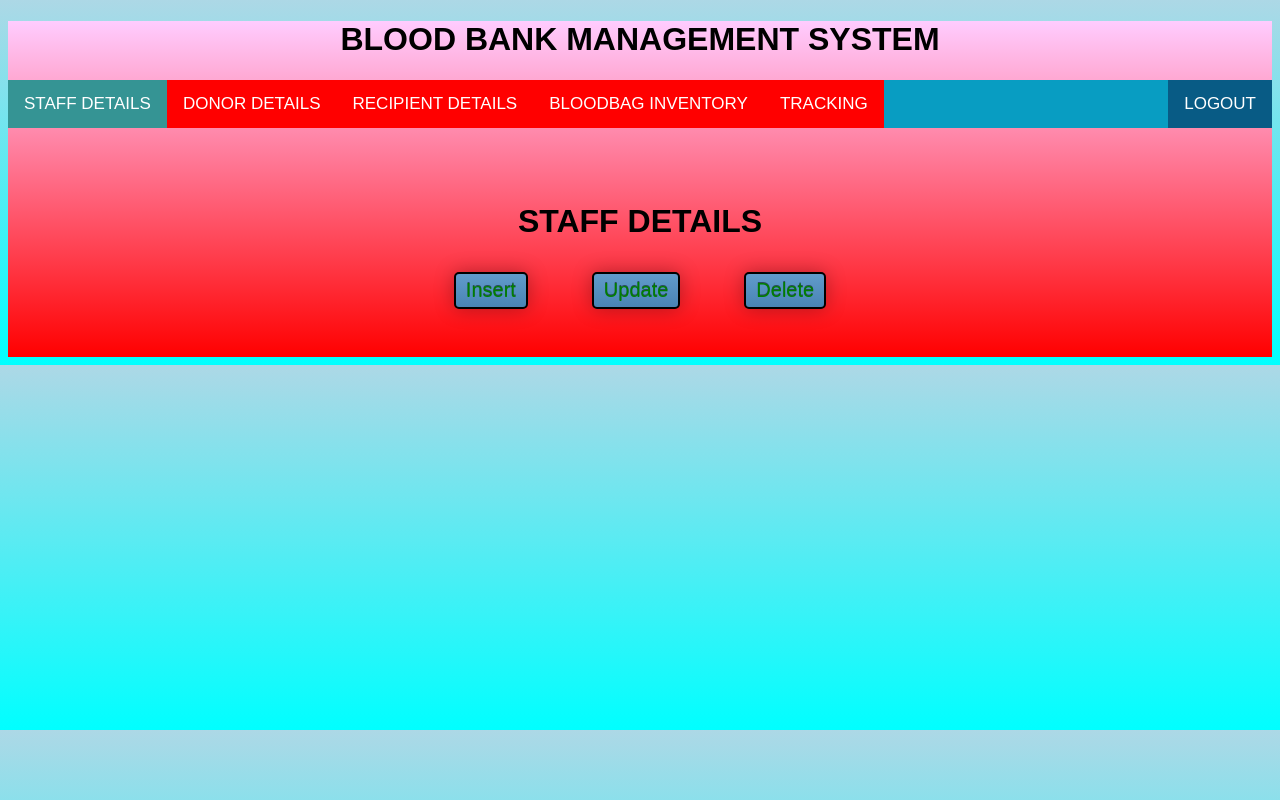
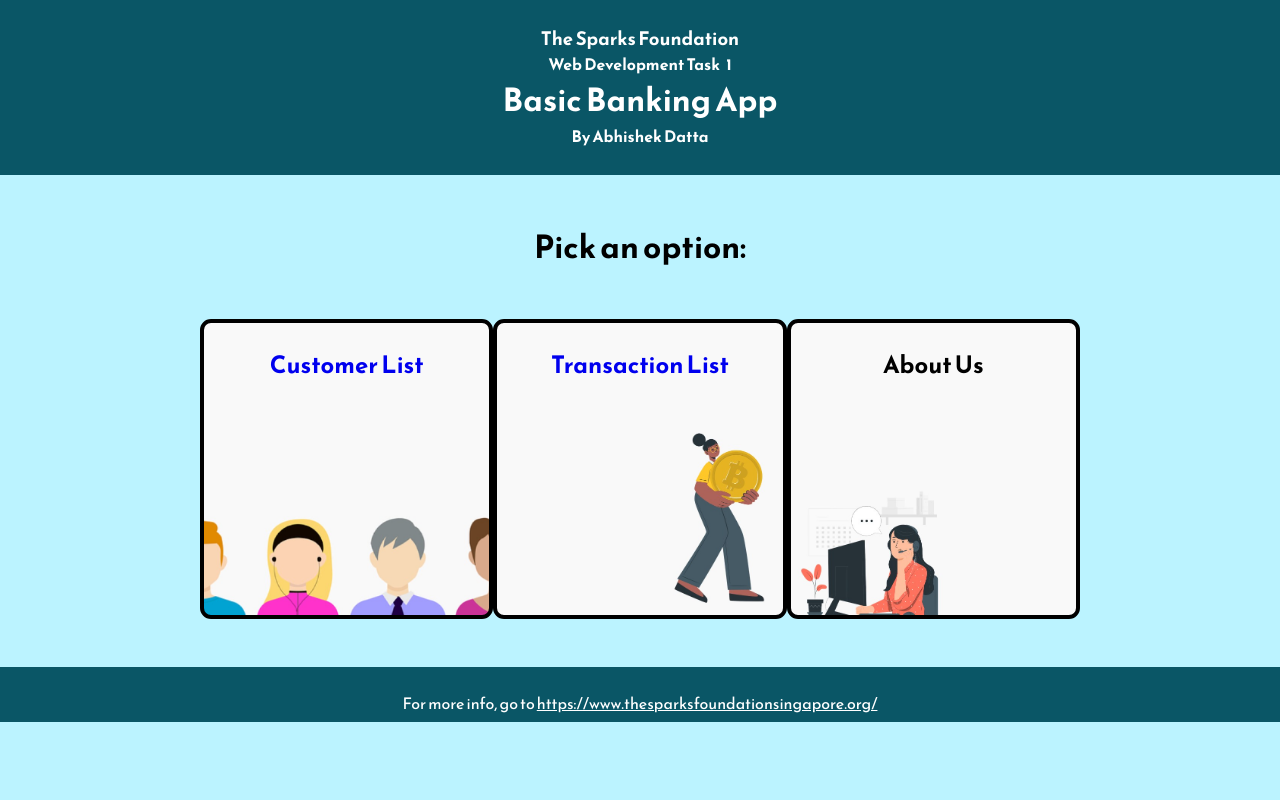
Before and after one commit to abhishekdatta12/banking, a PHP site: page / in a window 1280 px wide. Run offline with PHP 8.4, Linux system fonts and the light colour scheme; data that the repository does not hold is empty.

Commit message:
Homepage

```diff
--- a/index.php
+++ b/index.php
@@ -1,100 +1,129 @@
-<?php
-	include_once 'includes/dbh.inc.php';
-?>
-
 <!DOCTYPE html>
 <html>
 <head>
-	<title>
-		Staff Details
-	</title>
-	<link rel="stylesheet" href="donor.css">
+	<meta charset="utf-8">
+	<title>Bank Application</title>
+	<link rel="preconnect" href="https://fonts.googleapis.com">
+    <link rel="preconnect" href="https://fonts.gstatic.com" crossorigin>
+    <link href="https://fonts.googleapis.com/css2?family=Reem+Kufi:wght@400;500;600;700&display=swap" rel="stylesheet">
 
+	<style type="text/css">
+		*{
+		    margin: 0;
+		    padding: 0;
+		    box-sizing: border-box;
+		    font-family: 'Reem Kufi', sans-serif;
+		}
+		body{
+			background: #BBF3FF;
+		}
+		.top-bar{
+			background: #0A5666;
+			height: 175px;
+			color: white;
+			text-align: center;
+		}
+
+		.pick{
+			text-align: center;
+			color: black;
+		}
+
+		.box1{
+			background-image: url("cust.jpg");
+			background-size: cover;
+			width: 300px;
+			height: 300px;
+			text-align: center;
+			border-radius: 11px;
+			border: solid black 4px;
+		}
+
+		.box2{
+			background-image: url("trans.jpg");
+			background-size: cover;
+			width: 300px;
+			height: 300px;
+			text-align: center;
+			border-radius: 11px;
+			border: solid black 4px;
+		}
+
+		.box3{
+			background-image: url("about.jpg");
+			background-size: cover;
+			width: 300px;
+			height: 300px;
+			text-align: center;
+			border-radius: 11px;
+			border: solid black 4px;
+		}
+
+		.title{
+			font-size: 60;
+		}
+
+		.options{
+			margin-left: 200px;
+			margin-right: 200px;
+			display: flex;
+  			justify-content: space-between;
+		}
+
+		a{
+			text-decoration: none;
+		}
+
+		a:visited{
+			color: black;
+		}
+
+		.footer{
+			background: #0A5666;
+			height: 55px;
+			color: white;
+			text-align: center;
+		}
+		/*.trans{
+			background-color: red;
+			background-size: cover;
+		}*/
+	</style>
 </head>
 <body>
-	<div class="gradient">
-<!--	<div class="menu">
-        <nav>
-            <ul>
-                <li><a href="#">Staff Details</a></li>
-                <li><a href="#">Donor Details</a></li>
-                <li><a href="#">Recipient Details</a></li>
-                <li><a href="#">Bloodbag Inventory</a></li>
-            </ul>
-        </nav>
-    </div>-->
-    <h1 align="center" style="font-family: sans-serif; size: 70px"> BLOOD BANK MANAGEMENT SYSTEM</h1>
-    <div class="topnav">
-  		<a class="active" href="index.php">Staff Details</a>
-  		<a href="Donor.php">Donor Details</a>
-  		<a href="Recipient.php">Recipient Details</a>
-  		<a href="Bloodbag.php">Bloodbag Inventory</a>
-  		<a href="Track.php">Tracking</a>
-  		<div class="Logout"><a href="log.php" style="float: right; background: #085b85;">Logout</a></div>
+
+	<div class="top-bar">
+		<br>
+		<h3>The Sparks Foundation</h3>
+		<h4>Web Development Task  &nbsp; 1</h4>
+		<h1>Basic Banking App</h1>
+		<h4>By Abhishek Datta</h4>
 	</div>
-    <br>
-    <br>
-    <br>
-    <div class="center">
-    <h1 align="center" style="font-family: sans-serif;">STAFF DETAILS</h3>
-	<div class="content-table">
-	<?php
-		$sql="Select * from Staff;";
-		$result = mysqli_query($conn, $sql);
 
-		$resultCheck= mysqli_num_rows($result);
-		if($resultCheck>0){
-			echo "<table border='1'>
-				<tr>
-				<th>EmployeeID</th>
-				<th>Name</th>
-				<th>Description</th>
-				<th>Phone</th>
-				<th>Salary</th>
-				<th>Address</th>
-				</tr>";
-			while($row = mysqli_fetch_assoc($result)){
-				echo "<tr>";
-	  			echo "<td>" . $row['Emp_ID'] . "</td>";
-				echo "<td>" . $row['Name'] . "</td>";
-				echo "<td>" . $row['Emp_Description'] . "</td>";
-				echo "<td>" . $row['Phone_No'] . "</td>";
-				echo "<td>" . $row['Salary'] . "</td>";
-				echo "<td>" . $row['Address'] . "</td>";
-				echo "</tr>";
-			}
-		}
-	?>
-	<button class="GFG"
-    onclick="window.location.href = 'staff/staffinsert.php';">
-        Insert
-    </button>
-    <button class="GFG"
-    onclick="window.location.href = 'staff/staffupdate1.php';">
-        Update
-    </button>
-    <button class="GFG"
-    onclick="window.location.href = 'staff/staffdelete.php';">
-        Delete
-    </button>
-	<div class="buttons">
-	<!--
-	<div class="buttons">
-	<form method="get" action="staff/staffinsert.php">
-		<button>Insert</button>
-	</form>
-	<br>
-	<form method="get" action="staff/staffupdate1.php">
-		<button>Update</button>
-	</form>
-	<br>
-	<form method="get" action="staff/staffdelete.php">
-		<button>Delete</button>
-	</form>
-	</div>-->
-	<br>
-</div>
-</div>
-</div>
+	<div class="pick"><br><br><h1>Pick an option:<h1></div>
+
+	<br><br>
+	<div class="options">
+		<div class="box1">
+			<div class="list">
+				<div class="title"><br><a href="Donor.php"><h2>Customer List</h2></a></div>
+			</div>
+		</div>
+		<div class="box2">
+			<div class="trans">
+				<div class="title"><br><a href="Recipient.php"><h2>Transaction List</a></h2></div>
+			</div>
+		</div>
+		<div class="box3">
+			<div class="about">
+				<div class="title"><br><h2>About Us</h2></div>
+			</div>
+		</div>
+	</div>
+
+	<br><br>
+	<div class="footer"><br>
+		<p>For more info, go to <u>https://www.thesparksfoundationsingapore.org/</u></p>
+	</div>
 </body>
 </html>
```
